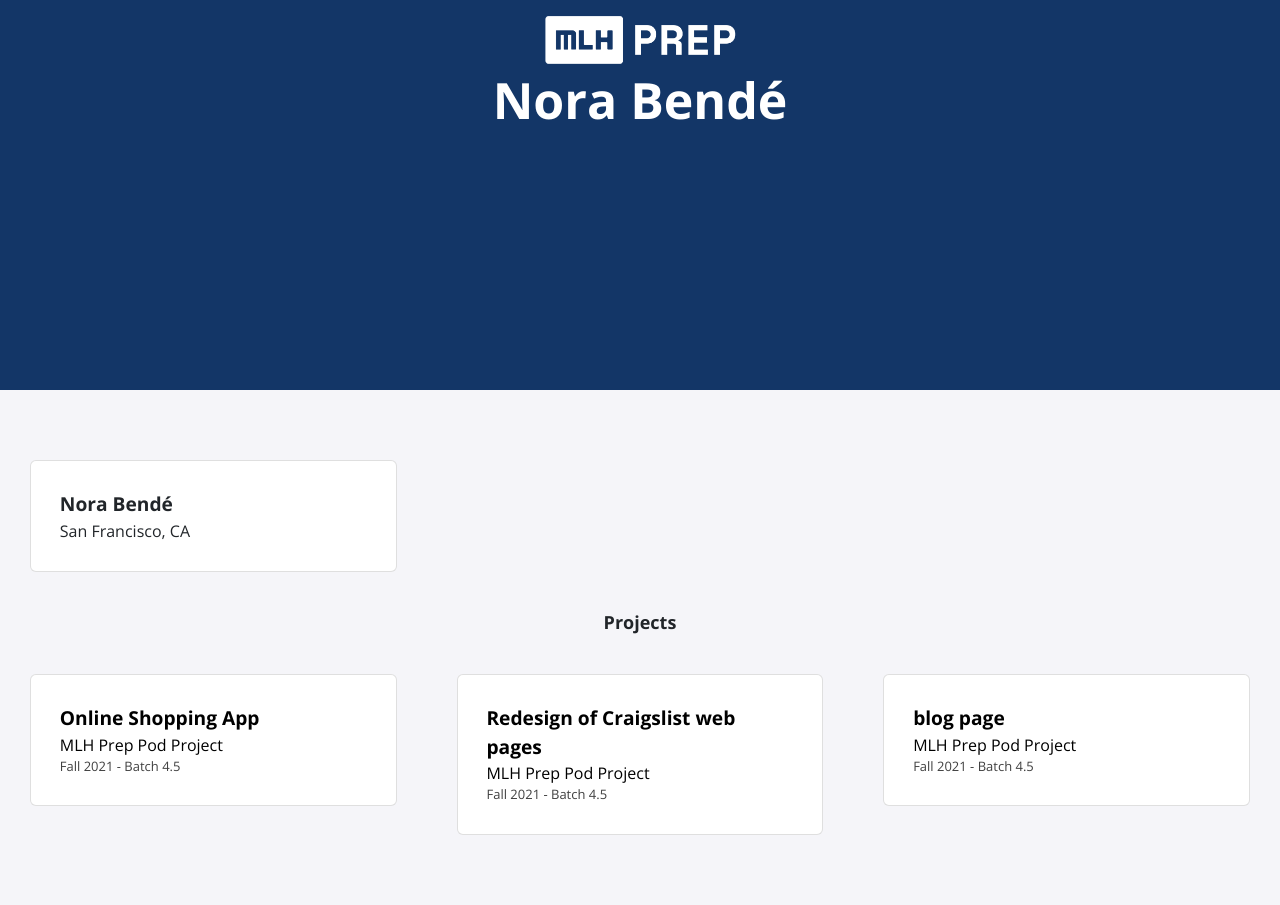
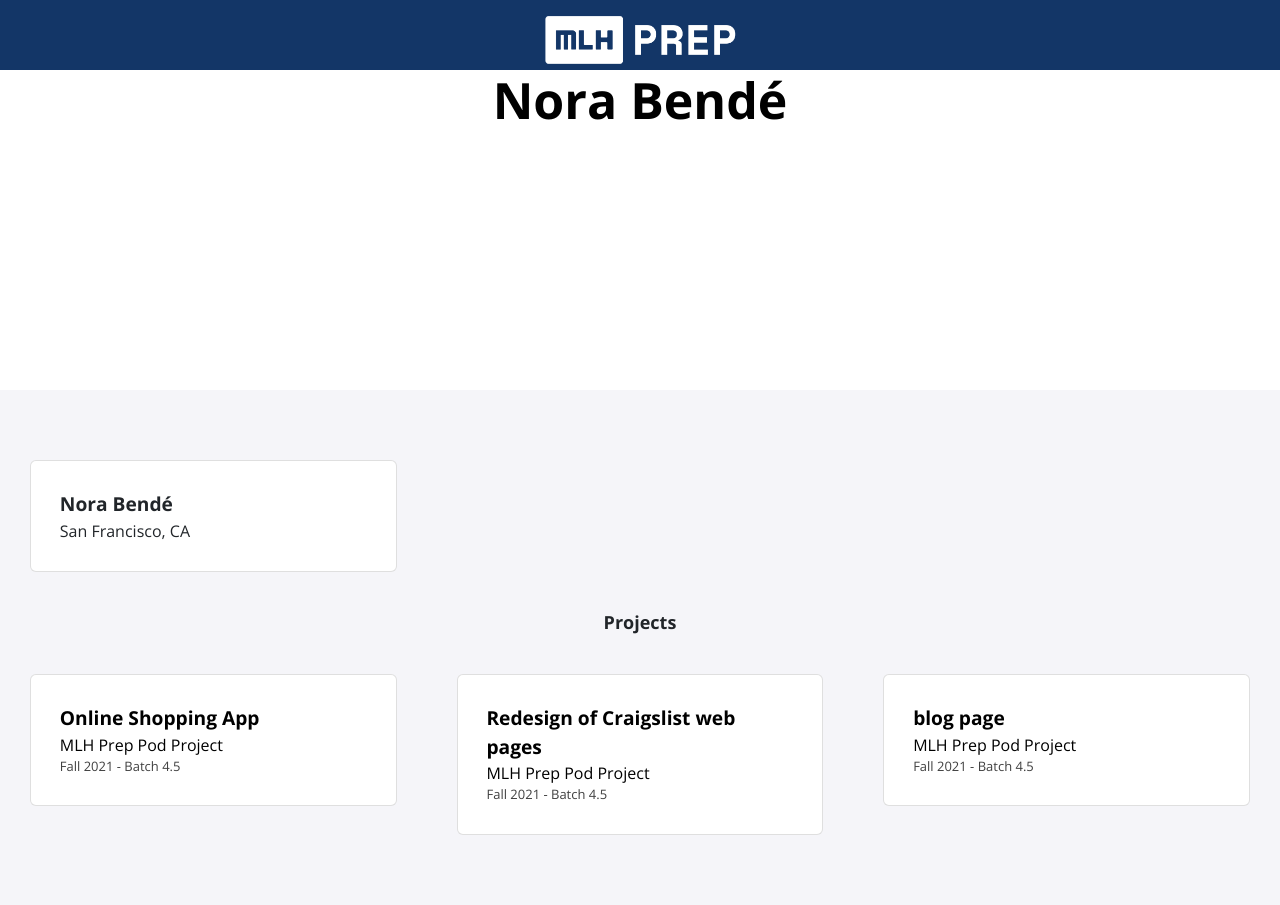
Before and after one commit to NoraBende/NoraBende.github.io, a Jekyll site: the page built from index.html, in a window 1280 px wide. Built offline with Jekyll 4.4.1, drawn with Linux system fonts in a browser that asks for light colours; nearby versions of some CDN libraries.

Commit message:
change in color

```diff
--- a/_sass/profile.scss
+++ b/_sass/profile.scss
@@ -1,12 +1,12 @@
 .profile {
-    background-color: #133667 !important;
+    background-color: #ffffff !important;
     text-align: center;
     height: 320px;
     margin-bottom: 50px;
     h1 {
         font-size: 50px;
         font-weight: 700;
-        color: white;
+        color: black;
     }
 
     img {
```
